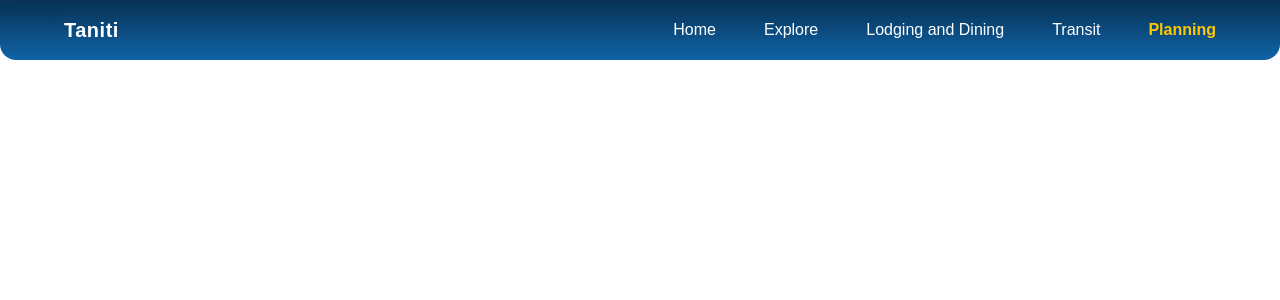
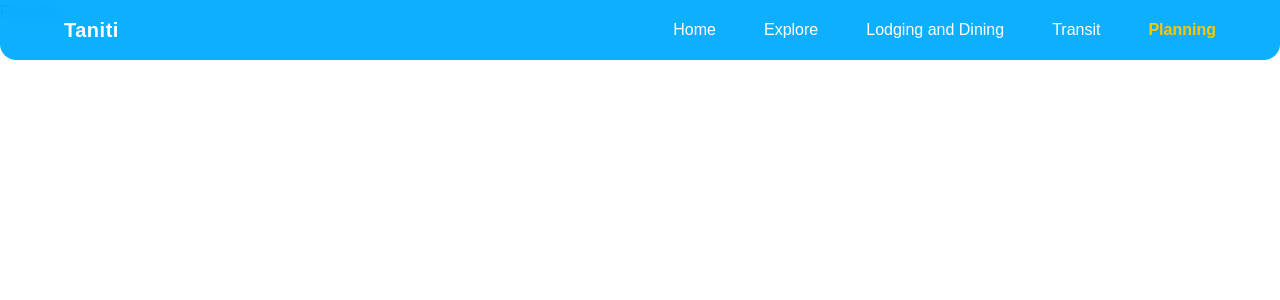
Before and after one commit to cushinga33/taniti-tourism-site, a React (Vite) app: page /planning in a window 1280 px wide. Shown: the top 300 px of the page. Built offline with nearby package versions, Linux system fonts and the light colour scheme; a web font is replaced by a local one.

Commit message:
Changes colors

```diff
--- a/src/components/Navbar.tsx
+++ b/src/components/Navbar.tsx
@@ -44,10 +44,10 @@ export default function Navbar() {
 
     return (
         <nav
-            className={`fixed top-0 z-[100] w-full px-6 py-4 text-white transition-all duration-300 bg-gradient-to-b from-black/50 to-transparent ${
+            className={`fixed top-0 z-[100] w-full px-6 py-4 text-white transition-all duration-300 ${
                 hasSolidBackground
-                    ? 'bg-[#035ba3]/95 backdrop-blur-sm rounded-b-2xl'
-                    : 'bg-transparent'
+                    ? 'bg-[#00AAFF]/95 backdrop-blur-sm rounded-b-2xl'
+                    : 'bg-transparent bg-gradient-to-b from-black/50 to-transparent '
             }`}
         >
         <div className="max-w-6xl mx-auto flex items-center justify-between">
--- a/src/components/hero.tsx
+++ b/src/components/hero.tsx
@@ -37,7 +37,7 @@ export default function Hero() {
 			</div>
             <div className='absolute bottom-20 z-100'>
                 <button className='border-none bg-transparent cursor-pointer focus:outline-none' onClick={() => window.scrollTo({ top: window.innerHeight, behavior: 'smooth' })} aria-label="Scroll down to content">
-                    <FaAngleDoubleDown className='animate-bounce text-4xl text-white' aria-hidden="true" />
+                    <FaAngleDoubleDown className='animate-bounce text-4xl text-white transition-transform duration-300 hover:scale-110' aria-hidden="true" />
                 </button>
             </div>
 		</section>
--- a/src/pages/Home.tsx
+++ b/src/pages/Home.tsx
@@ -6,7 +6,7 @@ export default function Home() {
             <Hero />
             <div className="h-screen" aria-hidden="true" />
 
-            <section className="relative z-20 -mt-16 rounded-t-[2.5rem] bg-white px-6 pb-24 pt-12 shadow-[0_-24px_80px_rgba(15,23,42,0.28)] min-h-screen">
+            <section className="relative z-20 -mt-16 rounded-t-[2.5rem] bg-[#00AAFF] px-6 pb-24 pt-12 shadow-[0_-24px_80px_rgba(15,23,42,0.28)] min-h-screen">
             </section>
         </div>
     );
```
